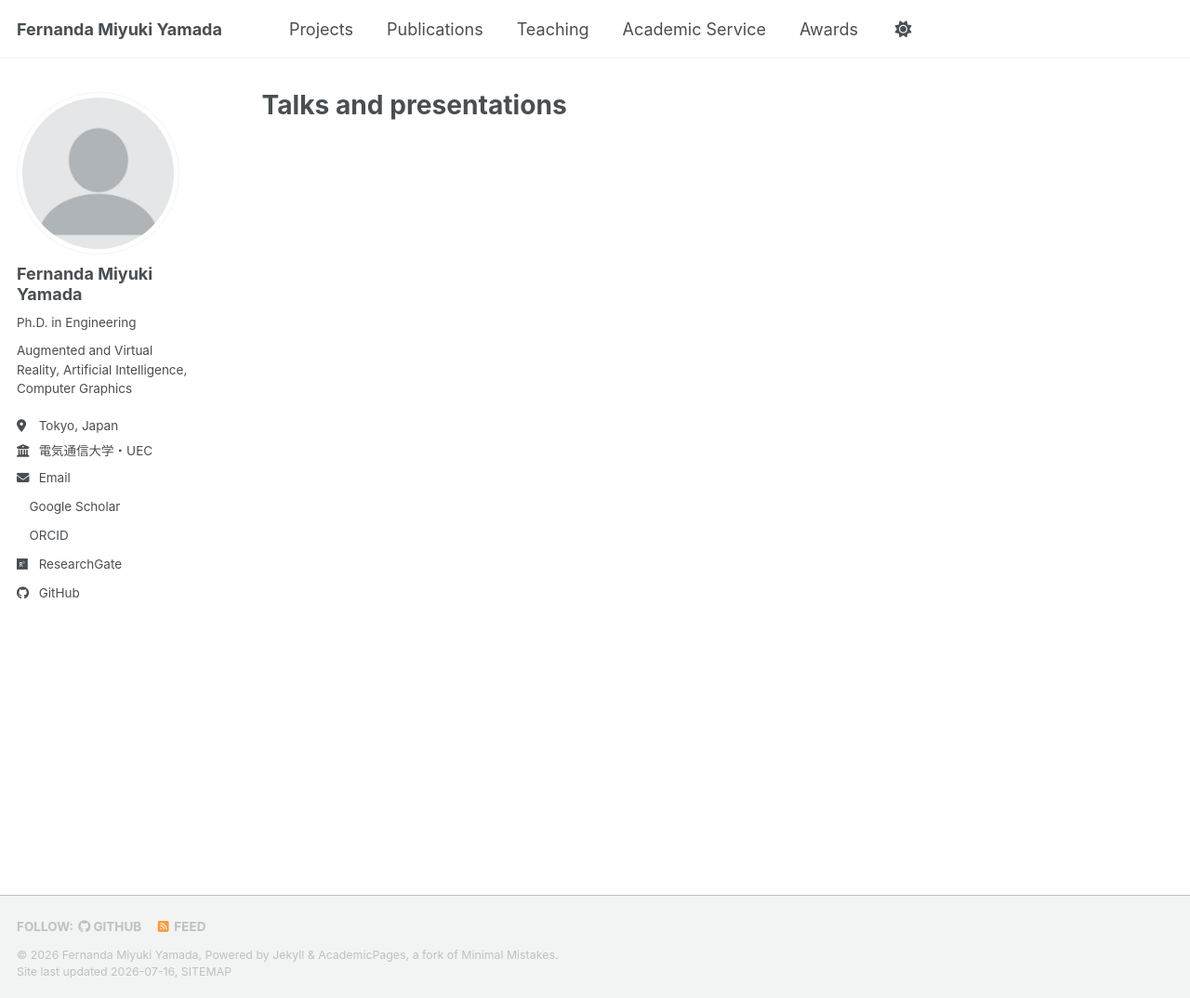
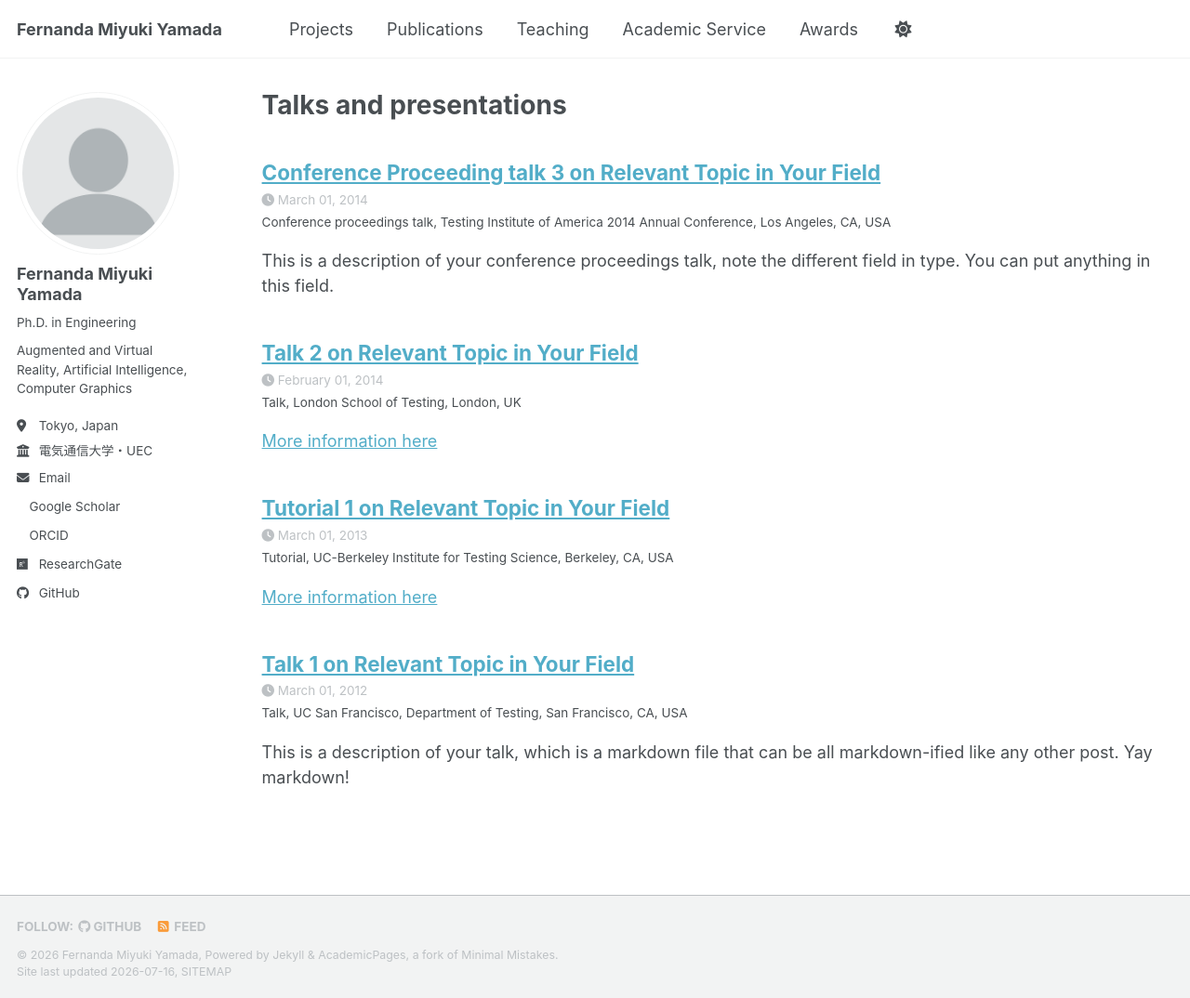
Before and after one commit to fernandamyamada1/fernandamyamada1.github.io, a Jekyll site: the page built from _pages/talks.html, in a window 1280 px wide and 1074 px high. Shown: the whole window at 93% size. Built offline with Jekyll 4.4.1, drawn with Linux system fonts in a browser that asks for light colours; a style sheet for code colours, icons or effects is not loaded; part of the change alters nothing that is shown.

```diff
--- a/_config.yml
+++ b/_config.yml
@@ -227,20 +227,35 @@ collections:
   publications:
     output: true
     permalink: /:collection/:path/
-  projects:
+  portfolio:
     output: true
     permalink: /:collection/:path/
-  service:
-    output: true
-    permalink: /:collection/:path/
-  awards:
+  talks:
     output: true
     permalink: /:collection/:path/
 
 
 # These settings control how pages and collections are included in the site
 defaults:
- # _teaching
+  # _posts
+  - scope:
+      path: ""
+      type: posts
+    values:
+      layout: single
+      author_profile: true
+      read_time: true
+      comments: true
+      share: true
+      related: true
+  # _pages
+  - scope:
+      path: ""
+      type: pages
+    values:
+      layout: single
+      author_profile: true
+  # _teaching
   - scope:
       path: ""
       type: teaching
@@ -258,33 +273,24 @@ defaults:
       author_profile: true
       share: true
       comments: true
-  # _projects
+  # _portfolio
   - scope:
       path: ""
-      type: projects
+      type: portfolio
     values:
       layout: single
       author_profile: true
       share: true
-      comments: true
-  # _service
+      comment: true
+  # _talks
   - scope:
       path: ""
-      type: service
+      type: talks
     values:
-      layout: single
+      layout: talk
       author_profile: true
       share: true
-      comments: true
-  # _awards
-  - scope:
-      path: ""
-      type: awards
-    values:
-      layout: single
-      author_profile: true
-      share: true
-      comments: true
+
 
 # Sass/SCSS
 sass:
```
